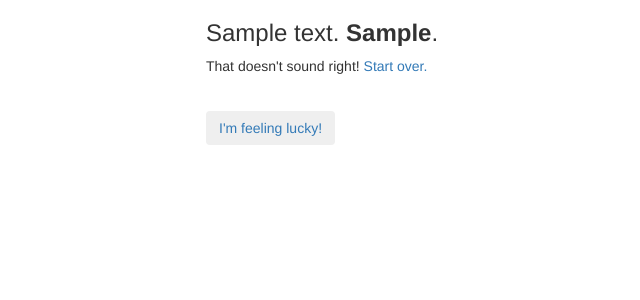
After one commit to codebykat/ulterior, a Flask app: page /motive in a window 1280 px wide. The commit adds this page. Shown: the top 300 px of the page, without its empty margins (109-749 px from the left). Run offline with Flask 2, Linux system fonts and the light colour scheme; tables that the repository leaves empty hold one stand-in row (values such as "Sample post"); some libraries are stand-ins or nearby versions.

Commit message:
I'm feeling lucky!

```diff
--- a/ulterior/static/style.css
+++ b/ulterior/static/style.css
@@ -3,3 +3,7 @@
   max-width: 680px;
   padding: 0 15px;
 }
+
+.lucky-btn {
+  margin-top: 25px;
+}
--- /dev/null
+++ b/ulterior/templates/lucky.html
@@ -0,0 +1,5 @@
+{%- macro render() -%}
+	<a href='{{ url_for("motive") }}'>
+		<input type="button" class='btn lucky-btn' value="I'm feeling lucky!" />
+	</a>
+{%- endmacro %}
--- a/ulterior/templates/madlib.html
+++ b/ulterior/templates/madlib.html
@@ -1,4 +1,5 @@
 {% extends "base.html" %}
+{% import 'lucky.html' as lucky %}
 
 {% block content %}
 	{% if madlib %}
@@ -9,7 +10,7 @@
 		<p>
 			Fill out the following to determine your motivation.
 		</p>
-		<form action='/' method='POST' role='form'>
+		<form action='motive' method='POST' role='form'>
 			<input type='hidden' name='madlib_id' value='{{ madlib.id }}' />
 			{% for blank in madlib.blanks %}
 				<div class='form-group'>
@@ -19,8 +20,11 @@
 			{% endfor %}
 			<input type='submit' class='btn btn-default' value='Motivate Me!' />
 		</form>
+
 	{% else %}
 	  <h1>You have no motivation :[</h1>
 	{% endif %}
 
+	{{ lucky.render() }}
+
 {% endblock %}
--- a/ulterior/templates/motive.html
+++ b/ulterior/templates/motive.html
@@ -1,4 +1,5 @@
 {% extends "base.html" %}
+{% import 'lucky.html' as lucky %}
 
 {% block content %}
 
@@ -11,6 +12,9 @@
 	  <h1>You have no motivation :[</h1>
 	{% endif %}
 
-	That doesn't sound right!  <a href='{{ url_for("motive") }}'>Start over.</a>
+	<p>
+		That doesn't sound right!  <a href='{{ url_for("madlib") }}'>Start over.</a>
+	</p>
+	{{ lucky.render() }}
 
 {% endblock %}
--- a/ulterior/views.py
+++ b/ulterior/views.py
@@ -5,23 +5,37 @@ from flask import render_template, request
 
 from random import randint, choice
 
-@app.route('/', methods=['GET', 'POST'])
+@app.route('/')
+def madlib():
+	rand = randint(1, Madlib.query.count())
+	m = Madlib.query.get(rand)
+
+	return render_template('madlib.html', madlib=m)
+
+
+@app.route('/motive', methods=['GET', 'POST'])
 def motive():
+	rand = randint(1, Prefix.query.count())
+	prefix = Prefix.query.get(rand)
 
-	if(request.method == 'POST'):
-		rand = randint(1, Prefix.query.count())
-		prefix = Prefix.query.get(rand)
-
+	if(request.method == 'GET'):
+		rand = randint(1, Madlib.query.count())
+		m = Madlib.query.get(rand)
+	else:
 		m = Madlib.query.get(request.form['madlib_id'])
 
-		sentence = m.sentence
+	sentence = m.sentence
 
-		blanks = m.blanks
-		i=0
+	# i=0
 
-		for blank in m.blanks:
-		# for word in request.form.getlist("madlib_blank[]"):
-			submitted_val = request.form["madlib-blank-"+str(blank.word_type.id)]
+	for blank in m.blanks:
+		if(request.method == 'GET'):
+			if(blank.word_type.words.all() == []):
+				word = "(nothing found)"
+			else:
+				word = choice(blank.word_type.words.all()).text
+		else:
+			word = request.form["madlib-blank-"+str(blank.word_type.id)]
 			# TODO add new words to the dictionary
 			# wt = blanks[i]
 			# i += 1
@@ -30,22 +44,11 @@ def motive():
 			# word_in_dictionary = Word.query.filter(Word.word_type == wt).filter(Word.text == word)
 			# if word_in_dictionary is None:
 			# 	Word(word_type, word)
-				# TODO save to database
+			# TODO save to database
 
-			sentence = sentence.replace('{}', submitted_val, 1)
-		# for blank in m.blanks:
-		# 	if(blank.words.all() == []):
-		# 		word = "(nothing found)"
-		# 	else:
-		# 		word = choice(blank.words.all()).text
-		# 	sentence = sentence.replace('{}', word, 1)
+		sentence = sentence.replace('{}', word, 1)
 
-		# TODO save generated sentence for posterity - maybe only on up-vote?
 
-		return render_template('motive.html', prefix=prefix, motivation=sentence)
+	# TODO save generated sentence for posterity - maybe only on up-vote?
 
-	# implicit else - GET request displays a madlib form
-	rand = randint(1, Madlib.query.count())
-	m = Madlib.query.get(rand)
-
-	return render_template('madlib.html', madlib=m)
+	return render_template('motive.html', prefix=prefix, motivation=sentence)
```
